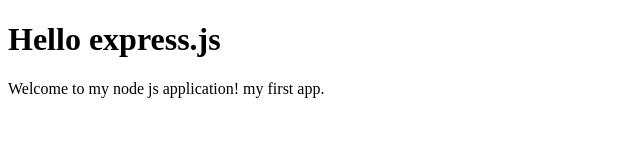
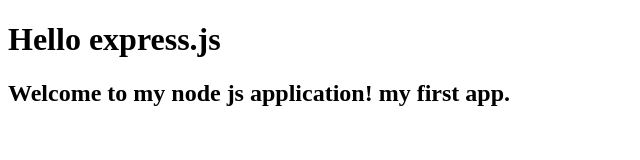
Before and after one commit to prashantbhat84/web-server, a website: page pubic/index.html in a window 1280 px wide. Shown: the whole page, without its empty margins (0-640 px from the left). Drawn offline with Linux system fonts and the light colour scheme.

Commit message:
welcome message

```diff
--- a/pubic/index.html
+++ b/pubic/index.html
@@ -6,6 +6,6 @@
   </head>
   <body>
     <h1>Hello express.js</h1>
-    <p>Welcome to my node js application!  my first app.</p>
+    <h2>Welcome to my node js application!  my first app.</h2>
   </body>
 </html>
```
